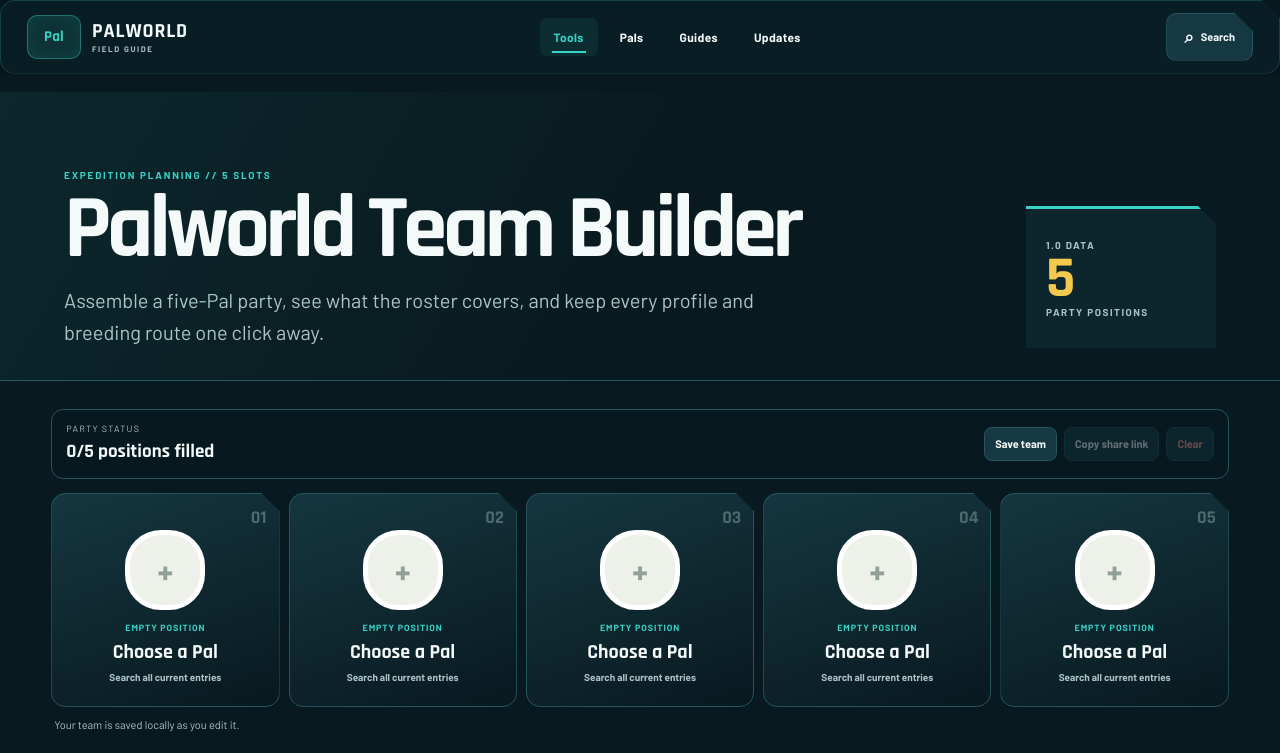
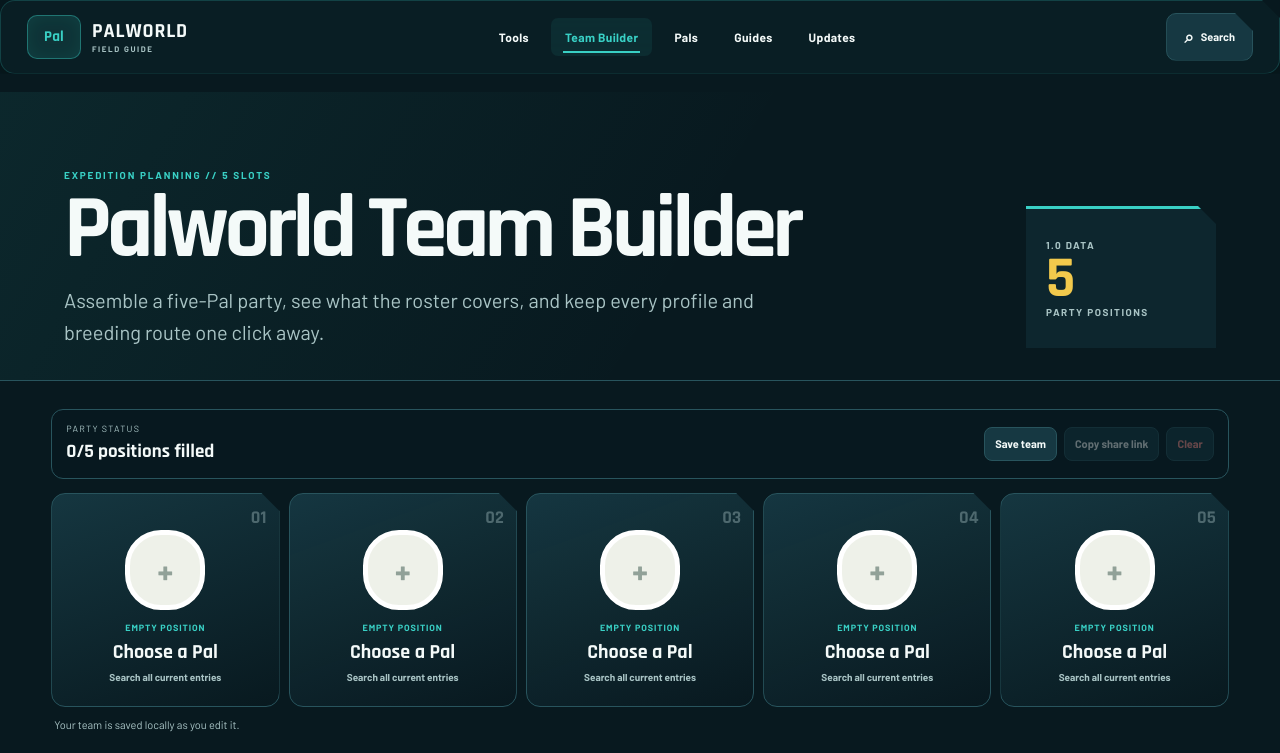
Before and after one commit to bowenchen-1/palworld-guide, a Next.js app: page /team-builder in a window 1280 px wide. Shown: the top 753 px of the page. Built offline with nearby package versions, Linux system fonts and the light colour scheme.

Commit message:
Add Team Builder to site navigation

```diff
--- a/app/components/site-header.tsx
+++ b/app/components/site-header.tsx
@@ -5,6 +5,7 @@
 
 const navItems = [
   ["Tools", "/tools"],
+  ["Team Builder", "/team-builder"],
   ["Pals", "/paldex"],
   ["Guides", "/guides"],
   ["Updates", "/updates"],
--- a/app/team-builder/page.tsx
+++ b/app/team-builder/page.tsx
@@ -11,7 +11,7 @@
 
 export default function TeamBuilderPage() {
   const schema = { "@context": "https://schema.org", "@type": "WebApplication", name: "Palworld Team Builder", applicationCategory: "GameApplication", operatingSystem: "Any", isAccessibleForFree: true };
-  return <ToolShell current="/tools">
+  return <ToolShell current="/team-builder">
     <script type="application/ld+json" dangerouslySetInnerHTML={{ __html: JSON.stringify(schema) }} />
     <section className="team-builder-hero">
       <div><p className="database-eyebrow">Expedition planning // 5 slots</p><h1>Palworld Team Builder</h1><p>Assemble a five-Pal party, see what the roster covers, and keep every profile and breeding route one click away.</p></div>
```
Also changed, not shown: 1 other file (tests, documents, lock files or other folders).
